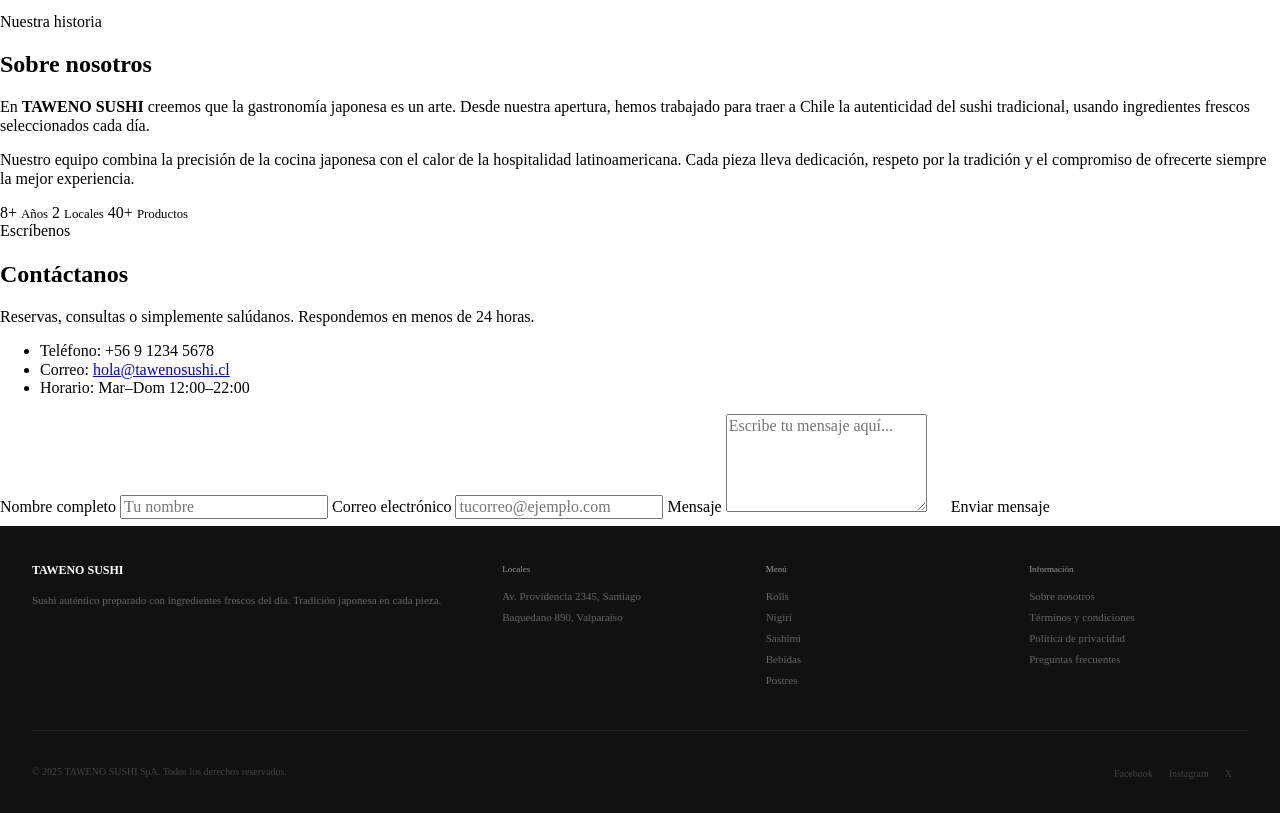
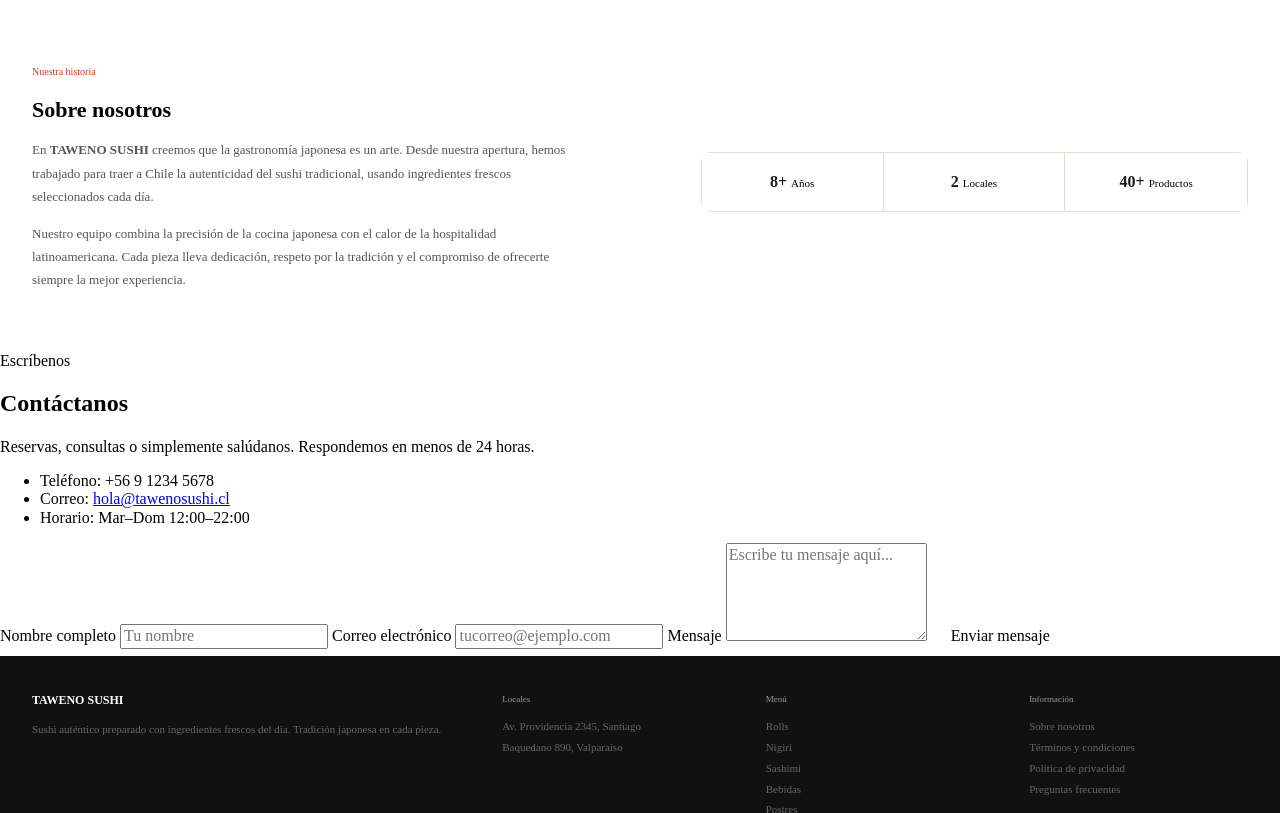
Before and after one commit to Sebastian-4l/evaluacion-p2026, a plain HTML site: page index.html in a window 1280 px wide. Shown: the part 1268-2081 px from the top of the page. Drawn offline with Linux system fonts and the light colour scheme.

Commit message:
sobre nosotros hecho

```diff
--- a/css/styles.css
+++ b/css/styles.css
@@ -207,3 +207,65 @@ body {
 .c-restante ul li{
   list-style: none;
 }
+.nosotros{
+  background-color: #ffffff;
+  padding: 4.8rem 3.2rem;
+  display:flex;
+  align-items: center;
+  justify-content: space-between;
+}
+.nosotros .izquierda{
+  flex-basis: 45%;
+}
+.nosotros .izquierda span{
+  color: #c0392b;
+  font-size: 1rem;
+  margin-bottom: 0.6rem;
+}
+.nosotros .izquierda h2{
+  font-size: 2.2rem;
+  font-weight: bold;
+  margin-bottom: 1.6rem;
+}
+.nosotros .izquierda p{
+  font-size: 1.3rem;
+  color: #555555;
+  margin-bottom: 1.2rem;
+  line-height: 1.8;
+}
+.nosotros .derecha{
+  flex-basis: 45%;
+  border:0.1rem solid #e0ddd5;
+  border-radius: 1rem;
+  display: flex;
+  align-items: stretch;
+  justify-content: space-between;
+}
+.nosotros .derecha .card{
+  flex-basis: 33.33%;
+  background-color: #ffffff;
+  padding:2rem 1.6rem;
+  text-align: center;
+  border-right: 0.1rem solid #e0ddd5;
+
+}
+.nosotros .derecha .card1{
+  flex-basis: 33.33%;
+  background-color: #ffffff;
+  padding:2rem 1.6rem;
+  text-align: center;
+}
+.nosotros .derecha .card span{
+  font-weight: bold;
+  color: #1a1a1a;
+}
+.nosotros .derecha .card1 span{
+  font-weight: bold;
+  color: #1a1a1a;
+}
+.nosotros .derecha .card small{
+  font-size:1.1rem;
+}
+.nosotros .derecha .card1 small{
+  font-size:1.1rem;
+}
--- a/index.html
+++ b/index.html
@@ -111,9 +111,8 @@
     <!-- ===================== FIN LOS MÁS PEDIDOS ===================== -->
 
     <!-- ===================== INICIO SOBRE NOSOTROS ===================== -->
-    <article>
-
-      <section>
+    <article class="nosotros">
+      <section class="izquierda">
         <span>Nuestra historia</span>
         <h2>Sobre nosotros</h2>
         <p>
@@ -129,15 +128,19 @@
           experiencia.
         </p>
       </section>
-      <section>
+      <section class="derecha">
+        <div class="card">
           <span>8+</span>
           <small>Años</small>
-
+        </div>
+        <div class="card">
           <span>2</span>
           <small>Locales</small>
-
+        </div>
+        <div class="card1">
           <span>40+</span>
           <small>Productos</small>
+        </div>
       </section>
     </article>
     <!-- ===================== FIN SOBRE NOSOTROS ===================== -->
```
Lines whose indentation alone changed are shown as unchanged.
